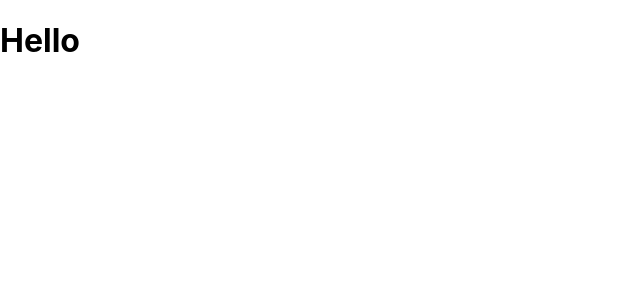
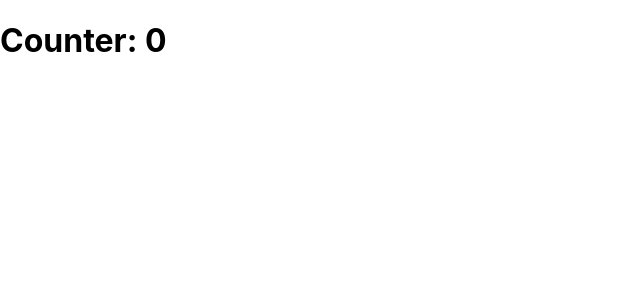
Before and after one commit to takacsberni/redux-basics, a React (Create React App) app: page / in a window 1280 px wide. Shown: the top 300 px of the page, without its empty margins (0-640 px from the left). Built offline with nearby package versions, Linux system fonts and the light colour scheme.

Commit message:
feat: import Provider, and use it after wrap App with it

```diff
--- a/src/App.js
+++ b/src/App.js
@@ -1,7 +1,11 @@
+import React from "react";
+import { useSelector } from "react-redux";
+
 function App() {
+  const counter = useSelector(state => state.counter);
   return (
     <div className="App">
-      <h1> Hello </h1>
+      <h1> Counter: {counter} </h1>
     </div>
   );
 }
--- a/src/index.js
+++ b/src/index.js
@@ -5,14 +5,17 @@
 import reportWebVitals from './reportWebVitals';
 import { createStore } from 'redux';
 import allReducers from './reducers';
+import { Provider } from 'react-redux';
 
-const store = createStore(allReducers,
+const myStore = createStore(allReducers,
   window.__REDUX_DEVTOOLS_EXTENSION__ && window.__REDUX_DEVTOOLS_EXTENSION__());
 
 const root = ReactDOM.createRoot(document.getElementById('root'));
 root.render(
   <React.StrictMode>
-    <App />
+    <Provider store={myStore}>
+      <App />
+    </Provider>
   </React.StrictMode>
 );
 
```
